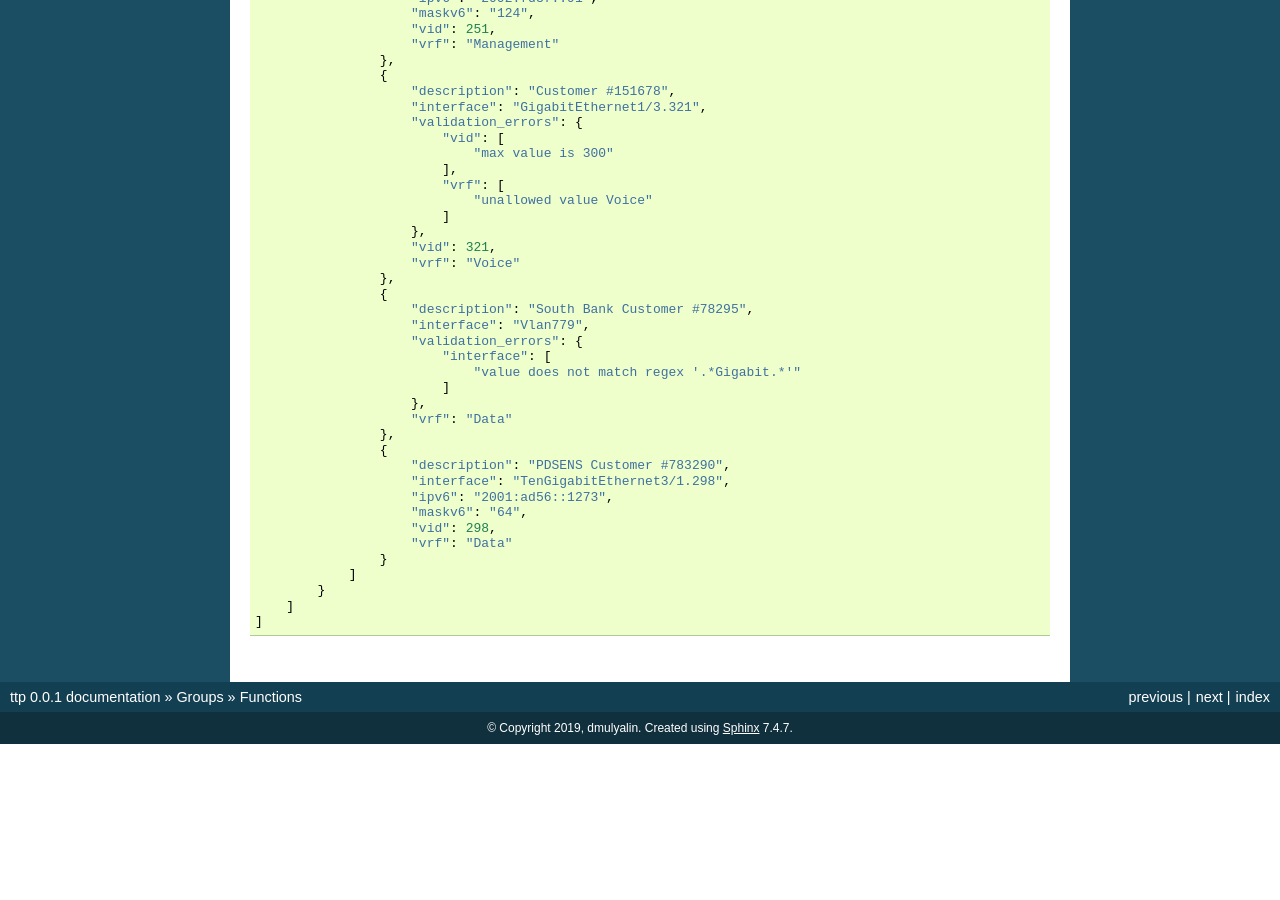
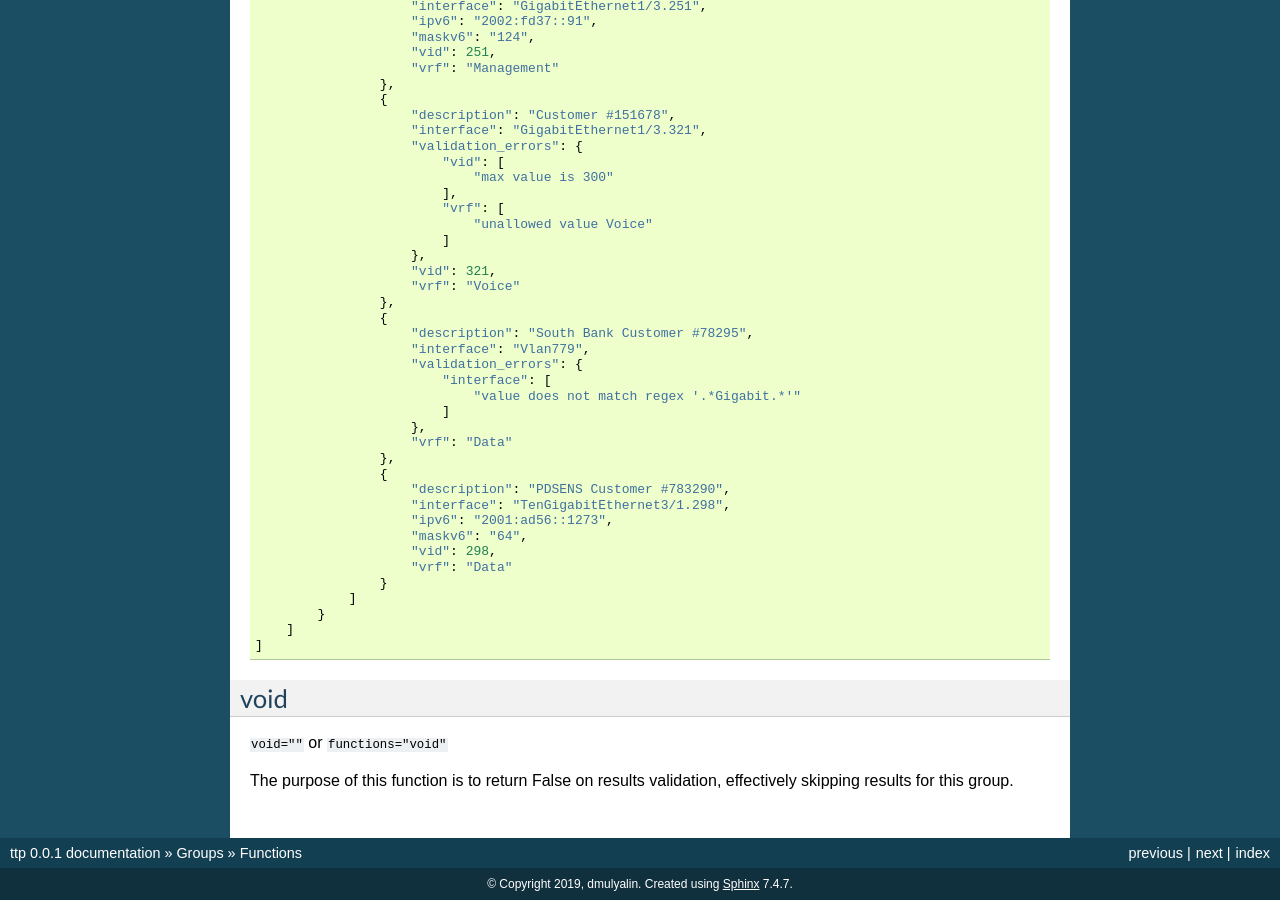
Before and after one commit to dmulyalin/ttp, a Sphinx documentation site: the page built from docs/source/Groups/Functions.rst, in a window 1280 px wide and 900 px high, scrolled down 12938 px. Built offline with Sphinx 7.4.7, drawn with Linux system fonts in a browser that asks for light colours; before the commit the page ends 13682 px from its top, so only the background shows below that; some of the changed text lies outside the part shown.

Commit message:
added void function to match variable and group, addes test1-38 to test void function and added docs for it

```diff
--- a/docs/source/Groups/Functions.rst
+++ b/docs/source/Groups/Functions.rst
@@ -33,6 +33,8 @@ Condition functions help to evaluate group results and return *False* or *True*,
      - produce list of items extracted out of group match results dictionary
    * - `cerberus`_
      - function to run results through Cerberus validation engine
+   * - `void`_
+     - invalidates group results, allowing to skip them
 
 containsall
 ------------------------------------------------------------------------------
@@ -760,3 +762,9 @@ Results produced by TTP will contain validation errors information::
             }
         ]
     ]
+
+void
+------------------------------------------------------------------------------
+``void=""`` or ``functions="void"``
+
+The purpose of this function is to return False on results validation, effectively skipping results for this group.
```
Also changed, not shown: docs/source/Match Variables/Functions.rst (+8 -0 lines), 4 other files.
